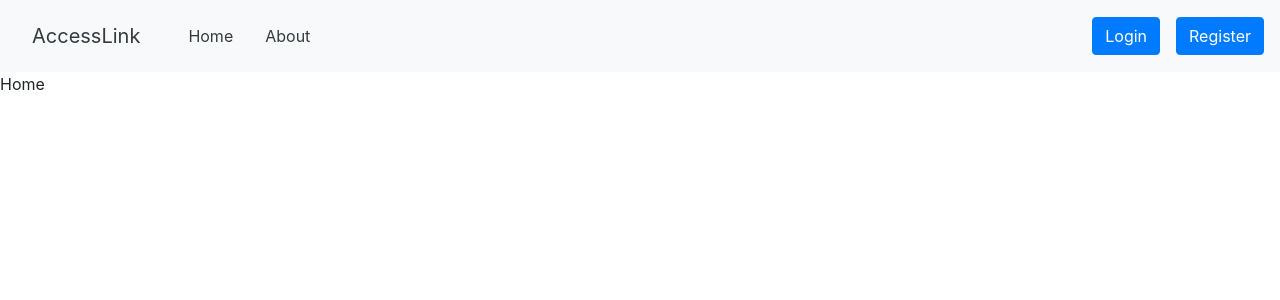
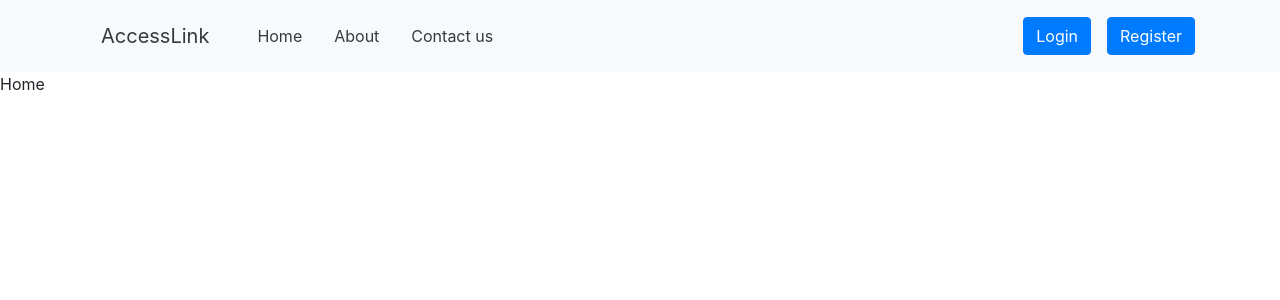
Before and after one commit to JohnnyLin-a/KLFGroupAssessment, a React (Create React App) app in the folder frontend/: page / in a window 1280 px wide. Shown: the top 300 px of the page. Built offline with nearby package versions, Linux system fonts and the light colour scheme.

Commit message:
Make body fit in a bootstrap container

```diff
--- a/frontend/src/Components/Header.js
+++ b/frontend/src/Components/Header.js
@@ -6,6 +6,7 @@ import NavDropdown from 'react-bootstrap/NavDropdown'
 import { Link, withRouter } from 'react-router-dom'
 import { connect } from 'react-redux';
 import { logout } from '../Actions/AuthActions'
+import Container from 'react-bootstrap/Container'
 class Header extends Component {
     state = {
         navExpanded: false
@@ -26,12 +27,14 @@ class Header extends Component {
     render() {
         return (
             <Navbar bg="light" expand="lg" onToggle={this.setNavExpanded} expanded={this.state.navExpanded}>
+                <Container>
                     <Navbar.Brand><Link to="/" className="m-3 text-dark" style={{ textDecoration: 'none' }}>AccessLink</Link></Navbar.Brand>
                     <Navbar.Toggle aria-controls="basic-navbar-nav" />
                     <Navbar.Collapse id="basic-navbar-nav">
                         <Nav className="mr-auto">
                             <Link to="/" className="m-3 text-dark" style={{ textDecoration: 'none' }}>Home</Link>
                             <Link to="/about" className="m-3 text-dark" style={{ textDecoration: 'none' }}>About</Link>
+                            <Link to="/contact-us" className="m-3 text-dark" style={{ textDecoration: 'none' }}>Contact us</Link>
                         </Nav>
                         {this.props.user.token ?
                             <NavDropdown alignRight title={`Welcome, ${this.props.user.name}`} id="basic-nav-dropdown">
@@ -52,6 +55,7 @@ class Header extends Component {
                             </>
                         }
                     </Navbar.Collapse>
+                </Container>
             </Navbar>
         )
     }
```
Lines whose indentation alone changed are shown as unchanged.
